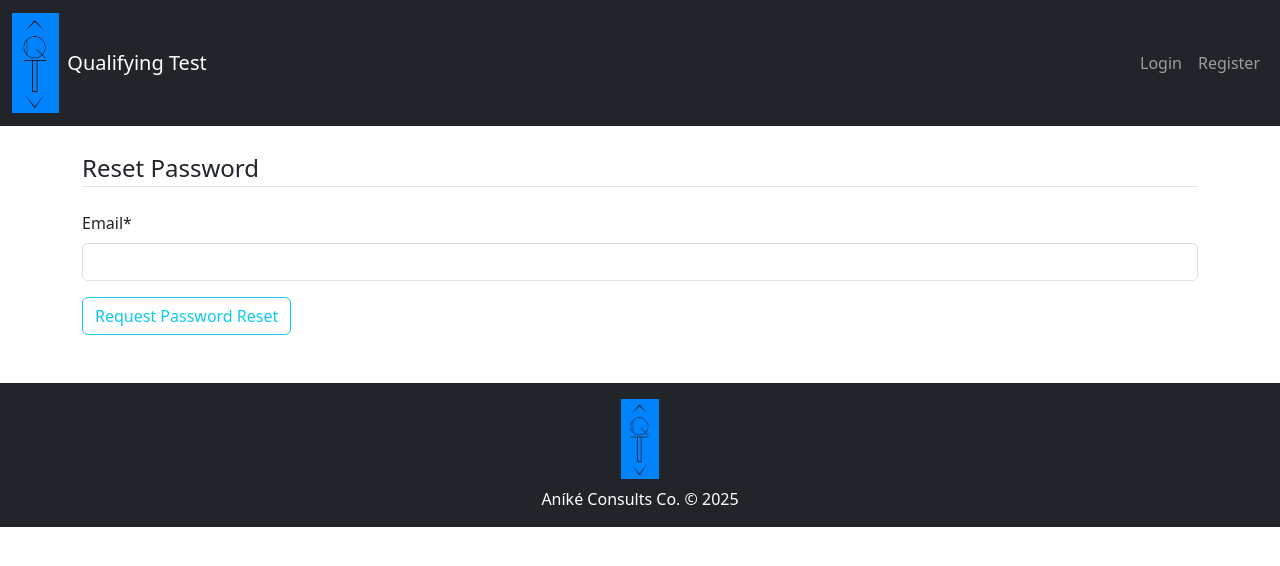
After one commit to Lumi1203/qualifying-test-django, a Django app: page /password-reset/ in a window 1280 px wide. The commit adds this page. Shown: the top 566 px of the page. Run offline with Django 5.2, Linux system fonts and the light colour scheme; some libraries are stand-ins or nearby versions.

Commit message:
password reset email setup halfway but works

```diff
--- a/qualifyingtest/urls.py
+++ b/qualifyingtest/urls.py
@@ -37,8 +37,11 @@ if settings.DEBUG:
 
 urlpatterns += [
     path('password-reset/',
-         auth_views.PasswordResetView.as_view(template_name="users/password_reset.html"),
-         name="password_reset"),
+     auth_views.PasswordResetView.as_view(
+         template_name="users/password_reset.html",
+         email_template_name="users/password_reset_email.html",
+         subject_template_name="users/password_reset_subject.txt"), name="password_reset"),
+
 
     path('password-reset-done/',
          auth_views.PasswordResetDoneView.as_view(template_name="users/password_reset_done.html"),
--- a/users/templates/users/login.html
+++ b/users/templates/users/login.html
@@ -22,7 +22,7 @@
          <a href="{% url 'register' %}">Register as a new User</a>
     </p>
     <p class="mt-3 text-center">
-        <a href="{% url 'register' %}">Forgot Password?</a>
+        <a href="{% url 'password_reset' %}">Forgot Password?</a>
    </p>
 
 </div>
--- /dev/null
+++ b/users/templates/users/password_reset.html
@@ -0,0 +1,16 @@
+{% extends "taketest/base.html" %}
+{% load crispy_forms_tags %}
+{% block content %}
+    <div class="content-section">
+        <form method="POST">
+            {% csrf_token %}
+            <fieldset class="form-group">
+                <legend class="border-bottom mb-4">Reset Password</legend>
+                {{ form|crispy }}
+            </fieldset>
+            <div class="form-group">
+                <button class="btn btn-outline-info" type="submit">Request Password Reset</button>
+            </div>
+        </form>
+    </div>
+{% endblock content %}
--- /dev/null
+++ b/users/templates/users/password_reset_done.html
@@ -0,0 +1,6 @@
+{% extends "taketest/base.html" %}
+{% block content %}
+    <div class="alert alert-info">
+        An email has been sent with instructions to reset your password
+    </div>
+{% endblock content %}
--- /dev/null
+++ b/users/templates/users/password_reset_subject.txt
@@ -0,0 +1 @@
+Reset Your Password - Qualifying Test
```
Also changed, not shown: qualifyingtest/settings.py (+7 -0 lines), users/templates/users/password_reset_email.html (added, +14 -0 lines).
